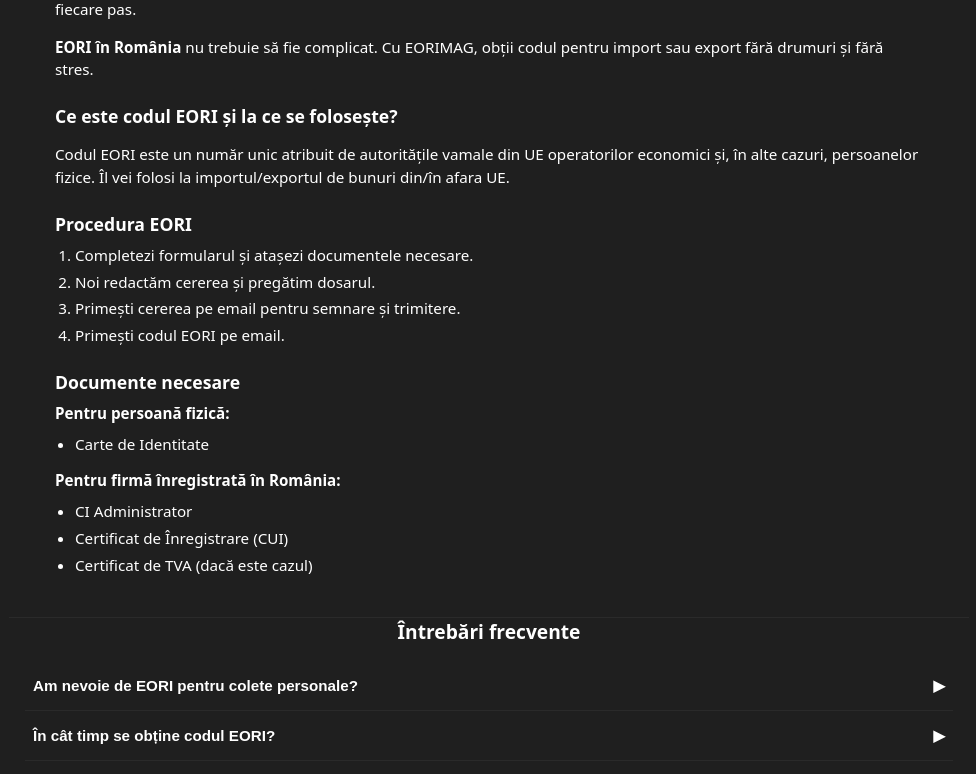
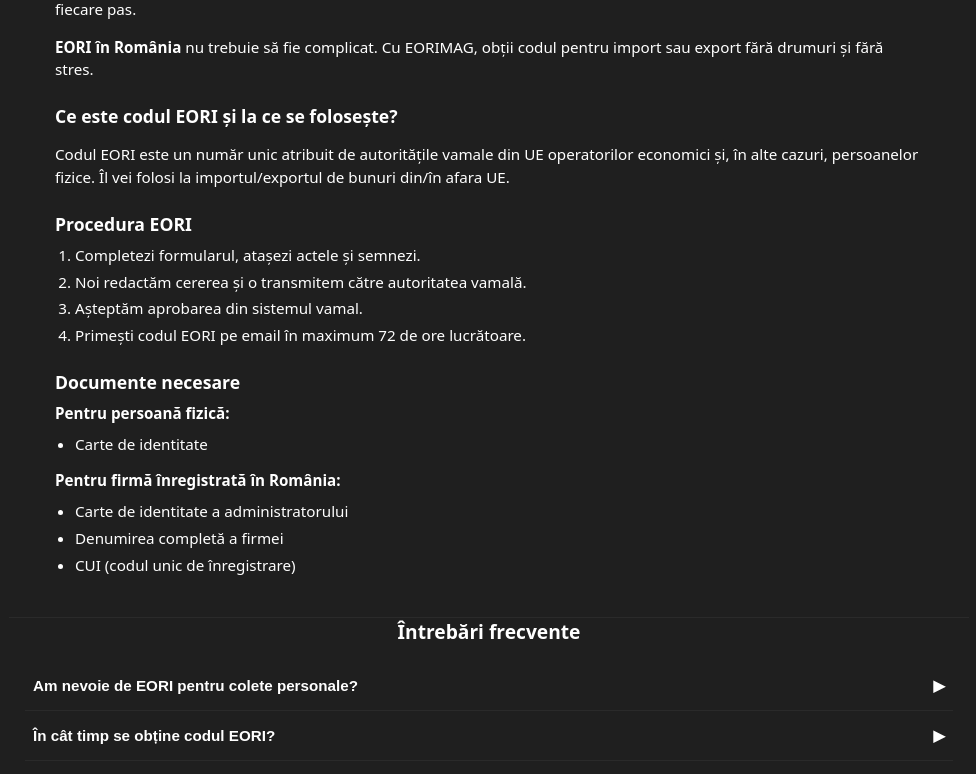
Before and after one commit to IronMemo/eorimag, a Flask app: page / in a window 1280 px wide. Shown: the part 1788-2562 px from the top of the page, without its empty margins (151-1127 px from the left). Run offline with Flask 3, Linux system fonts and the light colour scheme.

Commit message:
Update index.html

```diff
--- a/templates/index.html
+++ b/templates/index.html
@@ -636,10 +636,10 @@
   <section id="procedura" class="info-section">
   <h3>Procedura EORI</h3>
   <ol>
-      <li>Completezi formularul și atașezi documentele necesare.</li>
-      <li>Noi redactăm cererea și pregătim dosarul.</li>
-      <li>Primești cererea pe email pentru semnare și trimitere.</li>
-      <li>Primești codul EORI pe email.</li>
+    <li>Completezi formularul, atașezi actele și semnezi.</li>
+    <li>Noi redactăm cererea și o transmitem către autoritatea vamală.</li>
+    <li>Așteptăm aprobarea din sistemul vamal.</li>
+    <li>Primești codul EORI pe email în maximum 72 de ore lucrătoare.</li>
   </ol>
 </section>
 
@@ -647,17 +647,20 @@
   <h3>Documente necesare</h3>
   <div style="margin-bottom:14px;">
     <strong>Pentru persoană fizică:</strong>
-      <ul><li>Carte de Identitate</li></ul>
+    <ul>
+      <li>Carte de identitate</li>
+    </ul>
   </div>
   <div>
     <strong>Pentru firmă înregistrată în România:</strong>
     <ul>
-        <li>CI Administrator</li>
-        <li>Certificat de Înregistrare (CUI)</li>
-        <li>Certificat de TVA (dacă este cazul)</li>
+      <li>Carte de identitate a administratorului</li>
+      <li>Denumirea completă a firmei</li>
+      <li>CUI (codul unic de înregistrare)</li>
     </ul>
   </div>
 </section>
+
 
   <!-- FAQ -->
   <section id="faq" class="faq-section" aria-labelledby="faq-titlu">
```
Lines whose indentation alone changed are shown as unchanged.
